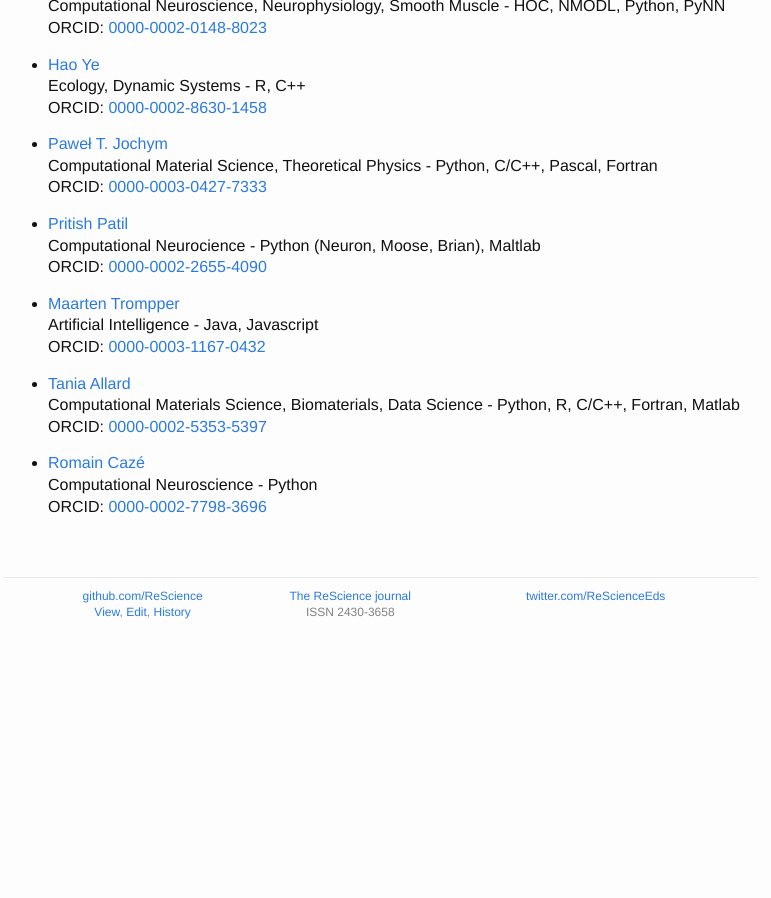
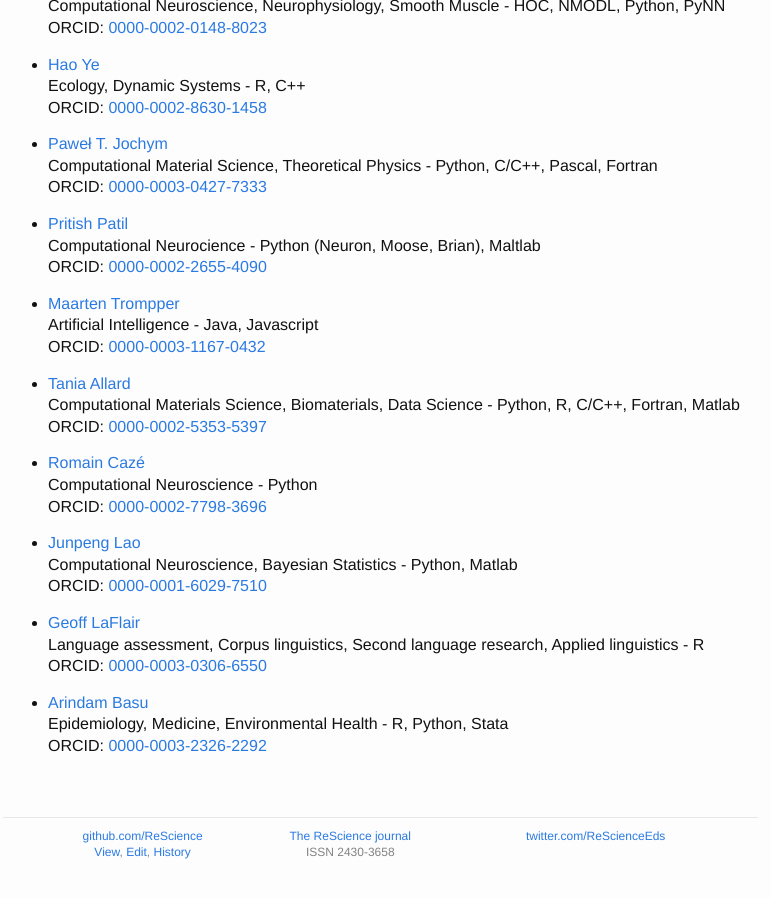
Before and after one commit to ReScience/rescience.github.io, a Jekyll site: the page built from 04-board.md, in a window 1280 px wide and 900 px high, scrolled down 7967 px. Shown: the whole window, without its empty margins (252-1023 px from the left). Built offline with Jekyll 4.4.1, drawn with Linux system fonts in a browser that asks for light colours; our own code applies the rules of GitHub Pages for plain Markdown files; before the commit the page ends 8628 px from its top, so only the background shows below that.

Commit message:
Added Junpeng Lao, Geoff LaFlair & Arindam Basu

```diff
--- a/04-board.md
+++ b/04-board.md
@@ -476,6 +476,18 @@ accepts submissions in other open source languages.
   Computational Materials Science, Biomaterials, Data Science - Python, R, C/C++, Fortran, Matlab
   ORCID: [0000-0002-5353-5397](https://orcid.org/0000-0002-5353-5397)
 
-* [Romain Cazé](rcaze)
+* [Romain Cazé](https://github.com/rcaze)
   Computational Neuroscience - Python
   ORCID: [0000-0002-7798-3696](https://orcid.org/0000-0002-7798-3696)
+
+* [Junpeng Lao](https://github.com/junpenglao)
+  Computational Neuroscience, Bayesian Statistics - Python, Matlab
+  ORCID: [0000-0001-6029-7510]( https://orcid.org/0000-0001-6029-7510)
+
+* [Geoff LaFlair](www.github.com/gtlaflair)
+  Language assessment, Corpus linguistics, Second language research, Applied linguistics - R
+  ORCID: [0000-0003-0306-6550](https://orcid.org/0000-0003-0306-6550)
+
+* [Arindam Basu](https://github.com/arinbasu)
+  Epidemiology, Medicine, Environmental Health - R, Python, Stata
+  ORCID: [0000-0003-2326-2292](https://orcid.org/0000-0003-2326-2292)
```
